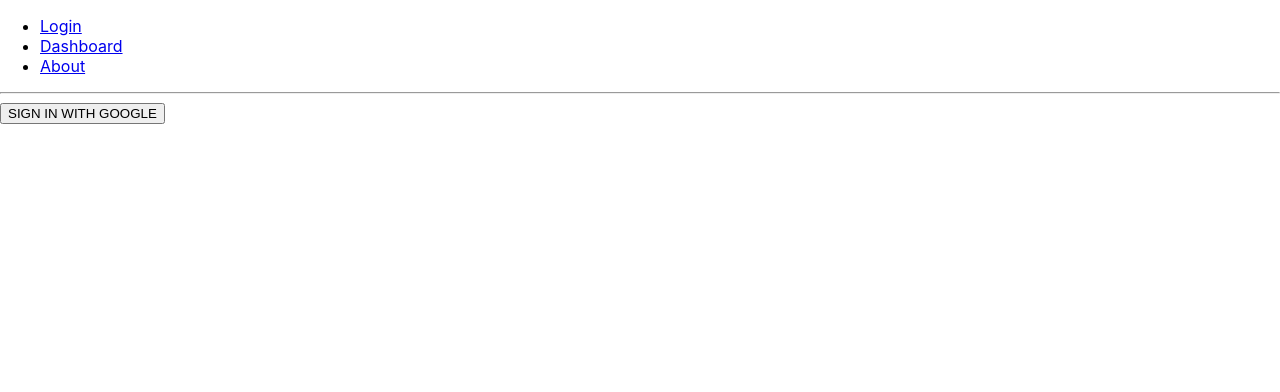
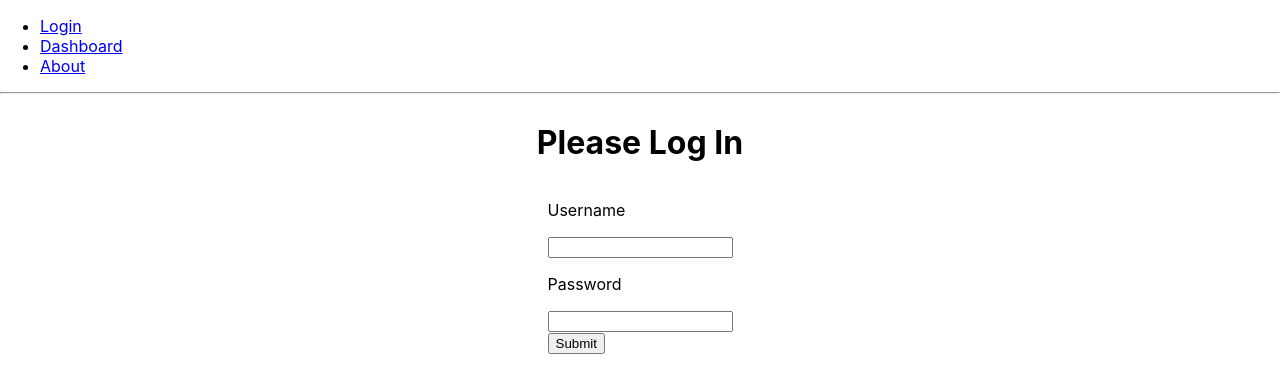
Before and after one commit to neerajg1320/fanalite, a React (Create React App) app in the folder Implementation/Webapp/reactjs-browser-app/: page /login in a window 1280 px wide. Shown: the top 392 px of the page. Built offline with nearby package versions, Linux system fonts and the light colour scheme; no server answers.

Commit message:
Added the support for redirect to dashboard after login

```diff
--- a/Implementation/Webapp/reactjs-browser-app/src/app/App.js
+++ b/Implementation/Webapp/reactjs-browser-app/src/app/App.js
@@ -11,9 +11,16 @@ import './App.css';
 import Login from './authentication/Login';
 import Dashboard from './Dashboard';
 import About from './About';
+import LoginUser from './authentication/LoginUser';
 
 
 function App() {
+
+
+  const loginSuccess = (token) => {
+    console.log("Login Success: token=", token);
+  }
+
   return (
     <Router>
     <div>
@@ -40,7 +47,7 @@ function App() {
       */}
       <Switch>
         <Route exact path="/login">
-          <Login />
+          <LoginUser setToken={loginSuccess}/>
         </Route>
         <Route path="/dashboard">
           <Dashboard />
--- a/Implementation/Webapp/reactjs-browser-app/src/app/authentication/LoginUser.js
+++ b/Implementation/Webapp/reactjs-browser-app/src/app/authentication/LoginUser.js
@@ -2,6 +2,7 @@ import './Login.css';
 import PropTypes from 'prop-types';
 
 import {useState} from 'react';
+import { useHistory } from 'react-router-dom';
 
 
 const sleep = (milliseconds) => {
@@ -33,6 +34,8 @@ function LoginUser({setToken}) {
     const [password, setPassword] = useState();
 
 
+    const history = useHistory();
+
     const handleSubmit = async e => {
       e.preventDefault();
       const token = await loginUser({
@@ -41,6 +44,8 @@ function LoginUser({setToken}) {
       });
       console.log("token=", token)
       setToken(token);
+
+      history.push('/dashboard');
     }
 
     return (
```
